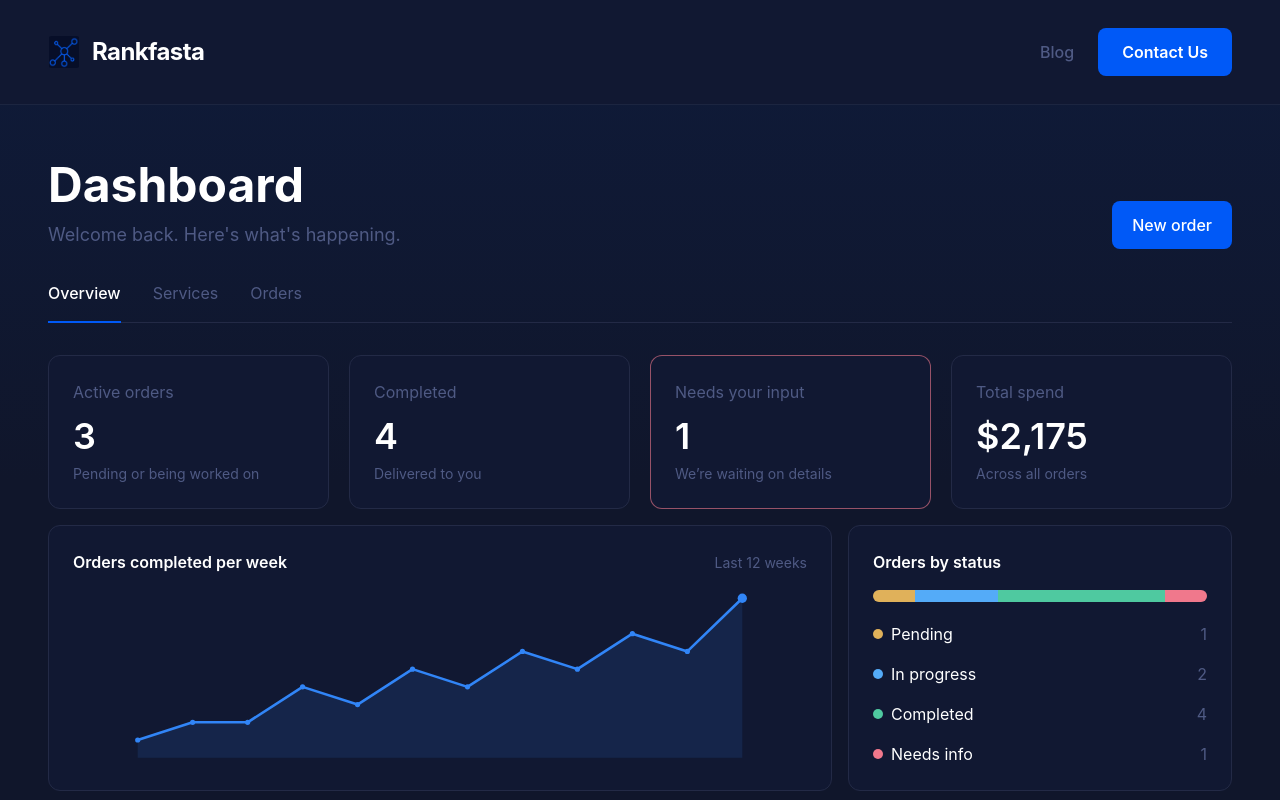
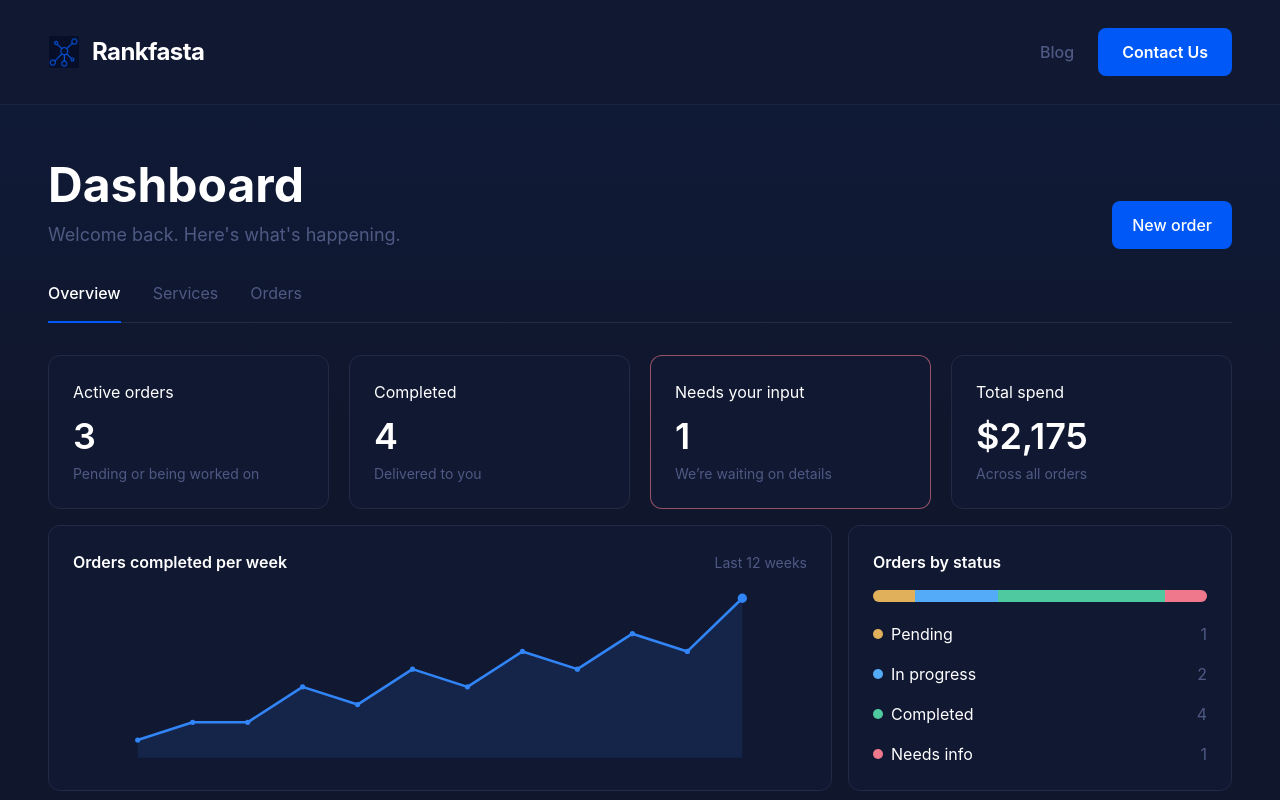
Before and after one commit to Gaurav775-Git/Dashboard, a React (Vite) app in the folder client/: page / in a window 1280 px wide. Shown: the top 800 px of the page. Built offline with nearby package versions, Linux system fonts and the light colour scheme.

Commit message:
Text size update and visuals fix

```diff
--- a/client/src/components/StatCards.jsx
+++ b/client/src/components/StatCards.jsx
@@ -18,7 +18,7 @@
           key={s.label}
           className={`rounded-xl border bg-[#111832] p-6 ${s.alert ? 'border-[#F0788C]/60' : 'border-[#232A46]'}`}
         >
-          <p className="text-base text-[#4F5A84]">{s.label}</p>
+          <p className="text-base text-[white]">{s.label}</p>
           <p className="mt-3 text-4xl font-semibold text-[#FFFFFF]">{s.value}</p>
           <p className="mt-2 text-sm text-[#4F5A84]">{s.hint}</p>
         </div>
```
